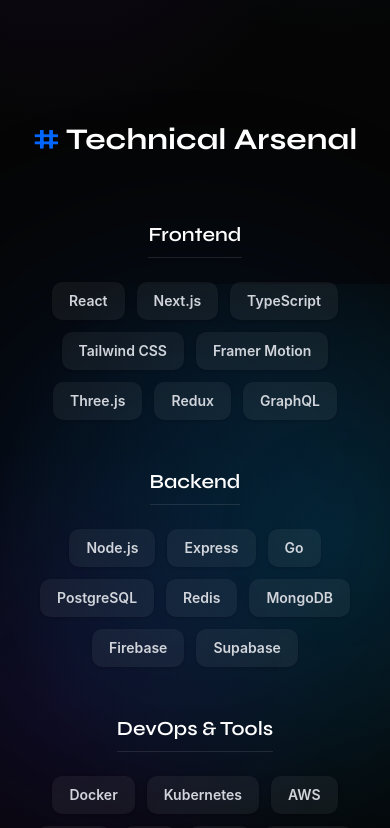
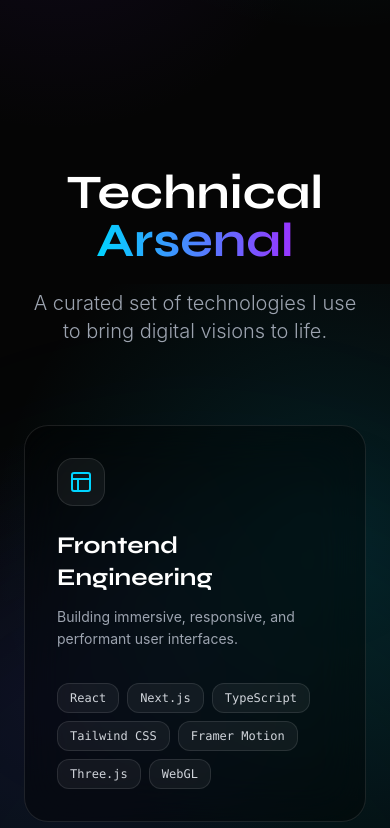
Before and after one commit to Azzzizzz/Portfolio-Nebula-theme, a React (Vite) app: page / in a window 390 px wide. Shown: the part 4780-5608 px from the top of the page. Built offline with nearby package versions, Linux system fonts and the light colour scheme.

Commit message:
feat: Redesign Skills section with a card-based layout, icons, and detailed category descriptions.

```diff
--- a/src/components/Skills.jsx
+++ b/src/components/Skills.jsx
@@ -1,39 +1,50 @@
 import React from 'react';
 import { motion } from 'framer-motion';
-import { Badge } from "@/components/ui/badge";
+import { Terminal, Server, Globe, Cpu, Database, Layout } from 'lucide-react';
 
 const skillCategories = [
     {
-        title: "Frontend",
-        skills: ["React", "Next.js", "TypeScript", "Tailwind CSS", "Framer Motion", "Three.js", "Redux", "GraphQL"]
+        title: "Frontend Engineering",
+        icon: Layout,
+        description: "Building immersive, responsive, and performant user interfaces.",
+        skills: ["React", "Next.js", "TypeScript", "Tailwind CSS", "Framer Motion", "Three.js", "WebGL"]
     },
     {
-        title: "Backend",
-        skills: ["Node.js", "Express", "Go", "PostgreSQL", "Redis", "MongoDB", "Firebase", "Supabase"]
+        title: "Backend Architecture",
+        icon: Server,
+        description: "Designing robust, scalable, and secure server-side systems.",
+        skills: ["Node.js", "Go", "PostgreSQL", "Redis", "GraphQL", "Docker", "Kubernetes"]
     },
     {
         title: "DevOps & Tools",
-        skills: ["Docker", "Kubernetes", "AWS", "CI/CD", "Git", "Jest", "Cypress", "Linux"]
+        icon: Terminal,
+        description: "Streamlining deployment pipelines and ensuring reliability.",
+        skills: ["AWS", "CI/CD", "Git", "Linux", "Terraform", "Jest", "Cypress"]
     }
 ];
 
 const Skills = () => {
     return (
-        <section id="skills" className="py-20 relative overflow-hidden">
+        <section id="skills" className="py-32 relative overflow-hidden">
             {/* Background Elements */}
-            <div className="absolute top-1/2 left-1/2 -translate-x-1/2 -translate-y-1/2 w-[500px] h-[500px] bg-neon-blue/10 rounded-full blur-[100px] -z-10" />
+            <div className="absolute top-1/2 left-1/2 -translate-x-1/2 -translate-y-1/2 w-[800px] h-[800px] bg-primary/10 rounded-full blur-[120px] -z-10 animate-pulse" />
 
-            <div className="container mx-auto px-6">
-                <motion.h2
+            <div className="container mx-auto px-6 relative z-10">
+                <motion.div
                     initial={{ opacity: 0, y: 20 }}
                     whileInView={{ opacity: 1, y: 0 }}
                     viewport={{ once: true }}
-                    className="text-3xl md:text-4xl font-bold mb-16 text-center"
+                    className="text-center mb-20"
                 >
-                    <span className="text-neon-blue">#</span> Technical Arsenal
-                </motion.h2>
+                    <h2 className="text-5xl md:text-7xl font-syne font-bold mb-6">
+                        Technical <span className="text-transparent bg-clip-text bg-gradient-to-r from-primary to-secondary">Arsenal</span>
+                    </h2>
+                    <p className="text-xl text-gray-400 font-light max-w-2xl mx-auto">
+                        A curated set of technologies I use to bring digital visions to life.
+                    </p>
+                </motion.div>
 
-                <div className="grid grid-cols-1 md:grid-cols-3 gap-12">
+                <div className="grid grid-cols-1 lg:grid-cols-3 gap-8">
                     {skillCategories.map((category, index) => (
                         <motion.div
                             key={category.title}
@@ -41,23 +52,34 @@
                             whileInView={{ opacity: 1, y: 0 }}
                             viewport={{ once: true }}
                             transition={{ delay: index * 0.1 }}
-                            className="text-center"
+                            className="group relative"
                         >
-                            <h3 className="text-xl font-semibold mb-6 text-white border-b border-white/10 pb-2 inline-block">
-                                {category.title}
-                            </h3>
-                            <div className="flex flex-wrap justify-center gap-3">
-                                {category.skills.map((skill) => (
-                                    <motion.div
-                                        key={skill}
-                                        whileHover={{ scale: 1.05 }}
-                                        whileTap={{ scale: 0.95 }}
-                                    >
-                                        <Badge className="bg-white/5 hover:bg-neon-blue/20 text-gray-300 hover:text-neon-blue border-transparent hover:border-neon-blue/50 transition-all duration-300 py-2 px-4 text-sm cursor-default">
+                            {/* Card Glow */}
+                            <div className="absolute -inset-0.5 bg-gradient-to-b from-white/20 to-transparent rounded-3xl opacity-0 group-hover:opacity-100 transition-opacity duration-500" />
+
+                            {/* Card Content */}
+                            <div className="relative h-full bg-black/40 backdrop-blur-xl border border-white/10 rounded-3xl p-8 hover:bg-white/5 transition-colors duration-300">
+                                <div className="w-12 h-12 rounded-2xl bg-white/5 border border-white/10 flex items-center justify-center mb-6 group-hover:scale-110 transition-transform duration-300">
+                                    <category.icon className="w-6 h-6 text-primary group-hover:text-white transition-colors" />
+                                </div>
+
+                                <h3 className="text-2xl font-syne font-bold text-white mb-3">
+                                    {category.title}
+                                </h3>
+                                <p className="text-gray-400 text-sm mb-8 leading-relaxed">
+                                    {category.description}
+                                </p>
+
+                                <div className="flex flex-wrap gap-2">
+                                    {category.skills.map((skill, idx) => (
+                                        <span
+                                            key={skill}
+                                            className="px-3 py-1.5 text-xs font-mono text-gray-300 bg-white/5 border border-white/10 rounded-lg group-hover:border-primary/30 group-hover:text-white transition-all duration-300"
+                                        >
                                             {skill}
-                                        </Badge>
-                                    </motion.div>
-                                ))}
+                                        </span>
+                                    ))}
+                                </div>
                             </div>
                         </motion.div>
                     ))}
```
